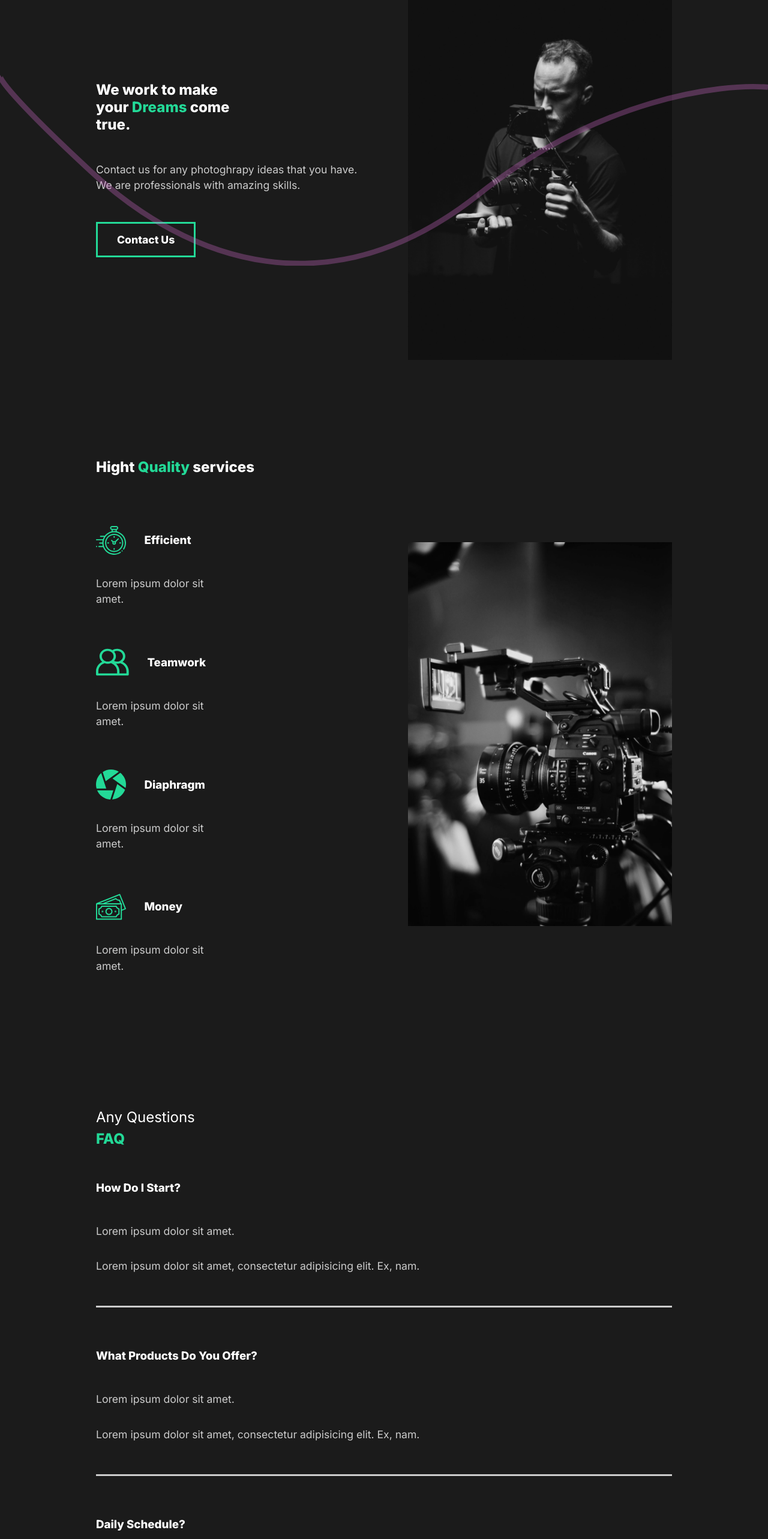
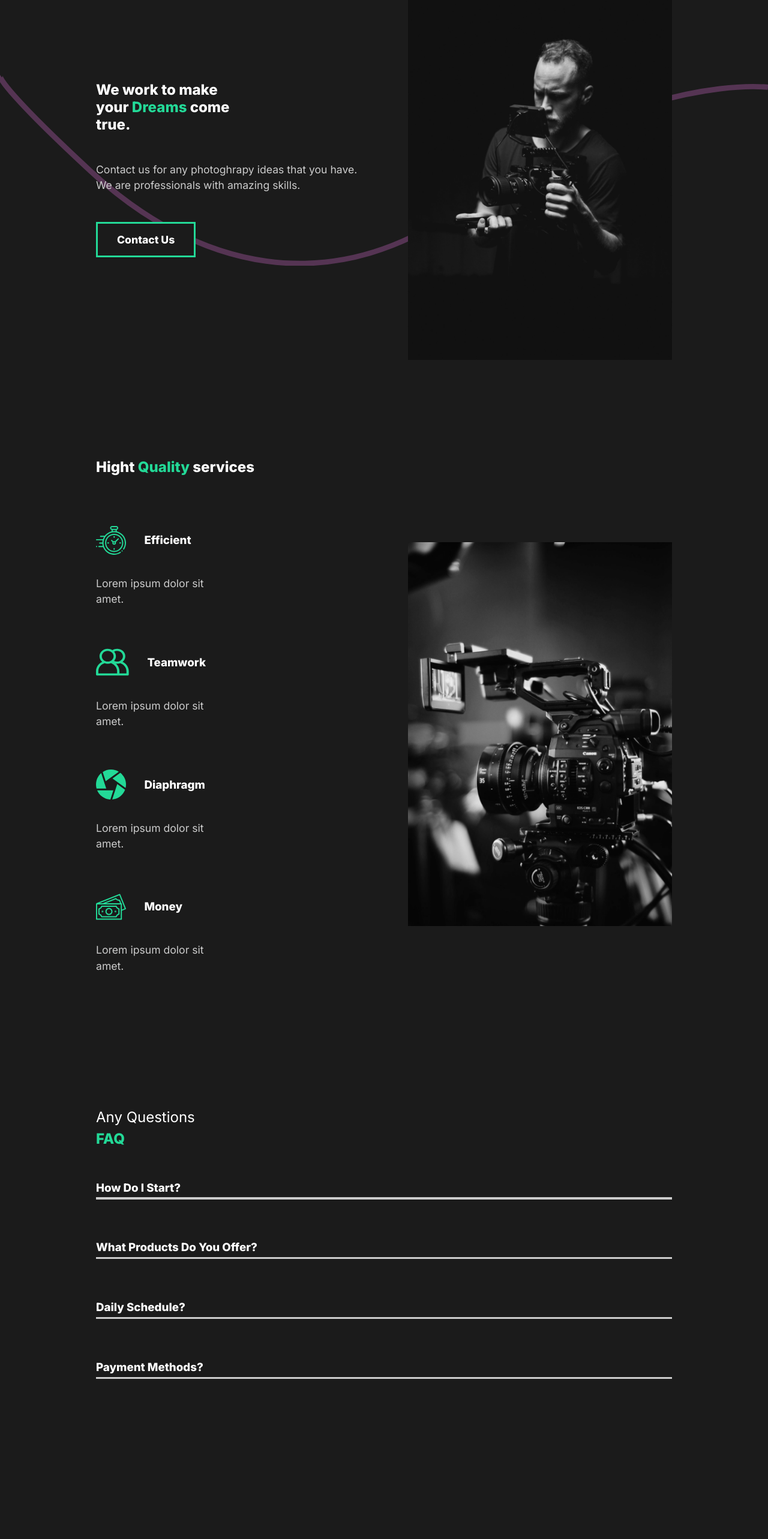
Before and after one commit to Mo2menAG/React-Capture-App, a React (Create React App) app: page / in a window 1280 px wide. Shown: the part 200-2766 px from the top of the page at 60% size. After the commit the page ends 2688 px from the top, so only its background shows below. Built offline with nearby package versions, Linux system fonts and the light colour scheme.

Commit message:
adding faqSection animation

```diff
--- a/src/animation.js
+++ b/src/animation.js
@@ -42,7 +42,7 @@ export const fade = {
     show: {
         opacity: 1,
         transition: {
-            duration: 0.7,
+            duration: 2,
         },
     },
 };
--- a/src/components/FaqSection.js
+++ b/src/components/FaqSection.js
@@ -1,44 +1,62 @@
-import React from "react";
+import React, { useState } from "react";
 import styled from "styled-components";
-import {About} from "../styles";
+import { About } from "../styles";
+import Toggle from "./Toggle";
+import { AnimateSharedLayout } from "framer-motion";
 
 const FaqSecion = () => {
-    return(
+    return (
         <Faq>
-            <h2>Any Questions <span>FAQ</span></h2>
+            <h2>
+                Any Questions <span>FAQ</span>
+            </h2>
             <div className="questions">
+                <AnimateSharedLayout>
+                    <Toggle title="How Do I Start?">
                         <div className="question">
-                    <h3>How Do I Start?</h3>
                             <div className="answer">
                                 <p>Lorem ipsum dolor sit amet.</p>
-                        <p>Lorem ipsum dolor sit amet, consectetur adipisicing elit. Ex, nam.</p>
+                                <p>
+                                    Lorem ipsum dolor sit amet, consectetur
+                                    adipisicing elit. Ex, nam.
+                                </p>
                             </div>
-                    <div className="faq-line"></div>
                         </div>
+                    </Toggle>
+                    <Toggle title="What Products Do You Offer?">
                         <div className="question">
-                    <h3>What Products Do You Offer?</h3>
                             <div className="answer">
                                 <p>Lorem ipsum dolor sit amet.</p>
-                        <p>Lorem ipsum dolor sit amet, consectetur adipisicing elit. Ex, nam.</p>
+                                <p>
+                                    Lorem ipsum dolor sit amet, consectetur
+                                    adipisicing elit. Ex, nam.
+                                </p>
                             </div>
-                    <div className="faq-line"></div>
                         </div>
+                    </Toggle>
+                    <Toggle title="Daily Schedule?">
                         <div className="question">
-                    <h3>Daily Schedule?</h3>
                             <div className="answer">
                                 <p>Lorem ipsum dolor sit amet.</p>
-                        <p>Lorem ipsum dolor sit amet, consectetur adipisicing elit. Ex, nam.</p>
+                                <p>
+                                    Lorem ipsum dolor sit amet, consectetur
+                                    adipisicing elit. Ex, nam.
+                                </p>
                             </div>
-                    <div className="faq-line"></div>
                         </div>
+                    </Toggle>
+                    <Toggle title="Payment Methods?">
                         <div className="question">
-                    <h3>Payment Methods?</h3>
                             <div className="answer">
                                 <p>Lorem ipsum dolor sit amet.</p>
-                        <p>Lorem ipsum dolor sit amet, consectetur adipisicing elit. Ex, nam.</p>
+                                <p>
+                                    Lorem ipsum dolor sit amet, consectetur
+                                    adipisicing elit. Ex, nam.
+                                </p>
                             </div>
-                    <div className="faq-line"></div>
                         </div>
+                    </Toggle>
+                </AnimateSharedLayout>
             </div>
         </Faq>
     );
@@ -54,7 +72,7 @@ const Faq = styled(About)`
         padding-bottom: 1.5rem;
         font-weight: lighter;
     }
-    .faq-line{
+    .faq-line {
         background: #cccccc;
         height: 0.2rem;
         margin: 0.3rem 0rem;
@@ -65,9 +83,9 @@ const Faq = styled(About)`
         cursor: pointer;
     }
 
-    .answer{
+    .answer {
         padding: 2rem 0rem;
-        p{
+        p {
             padding: 1rem 0rem;
         }
     }
--- /dev/null
+++ b/src/components/Toggle.js
@@ -0,0 +1,19 @@
+import React, { useState } from "react";
+import { motion } from "framer-motion";
+
+const Toggle = ({ children, title }) => {
+    const [faqToggle, setFaqToggle] = useState(false);
+    return (
+        <motion.div
+            layout
+            className="question"
+            onClick={() => setFaqToggle(!faqToggle)}
+        >
+            <motion.h3 layout>{title}</motion.h3>
+            {faqToggle ? children : ""}
+            <div className="faq-line"></div>
+        </motion.div>
+    );
+};
+
+export default Toggle;
--- a/src/components/Wave.js
+++ b/src/components/Wave.js
@@ -27,7 +27,7 @@ const Wave = () => {
 const WaveSvg = styled.svg`
     position: absolute;
     left: 0;
-    z-index: 1;
+    z-index: -1;
 `;
 
 export default Wave;
--- a/src/pages/OurWork.js
+++ b/src/pages/OurWork.js
@@ -9,7 +9,7 @@ import goodtimes from "../img/goodtimes-small.png";
 
 //framer motion
 import { motion } from "framer-motion";
-import { pageAnimation } from "../animation";
+import { pageAnimation, fade } from "../animation";
 
 const OurWork = () => {
     return (
@@ -20,21 +20,21 @@ const OurWork = () => {
             exit="exit"
         >
             <Movie>
-                <h2>The Athlete</h2>
+                <motion.h2 variants={fade}>The Athlete</motion.h2>
                 <div className="line"></div>
                 <Link to="/work/the-athlete">
                     <img src={athlete} alt="athlete" />
                 </Link>
             </Movie>
             <Movie>
-                <h2>The Racer</h2>
+                <motion.h2 variants={fade}>The Racer</motion.h2>
                 <div className="line"></div>
                 <Link to="/work/the-racer">
                     <img src={theracer} alt="theracer" />
                 </Link>
             </Movie>
             <Movie>
-                <h2>Good Times</h2>
+                <motion.h2 variants={fade}>Good Times</motion.h2>
                 <div className="line"></div>
                 <Link to="/work/good-times">
                     <img src={goodtimes} alt="goodtimes" />
@@ -64,7 +64,7 @@ const Movie = styled.div`
     .line {
         height: 0.3rem;
         margin-bottom: 3rem;
-        background: #cccccc;
+        background: #23d997;
     }
 `;
 
```
Lines whose indentation alone changed are shown as unchanged.
